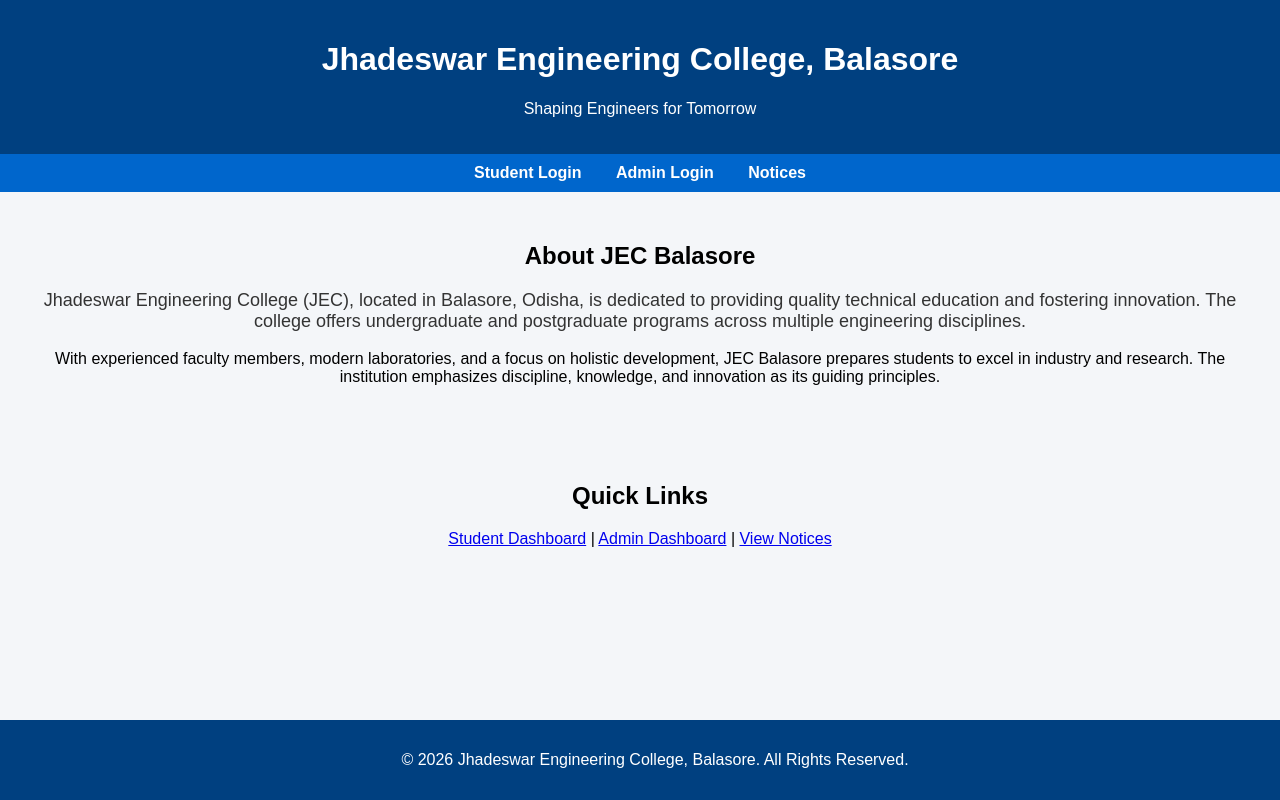
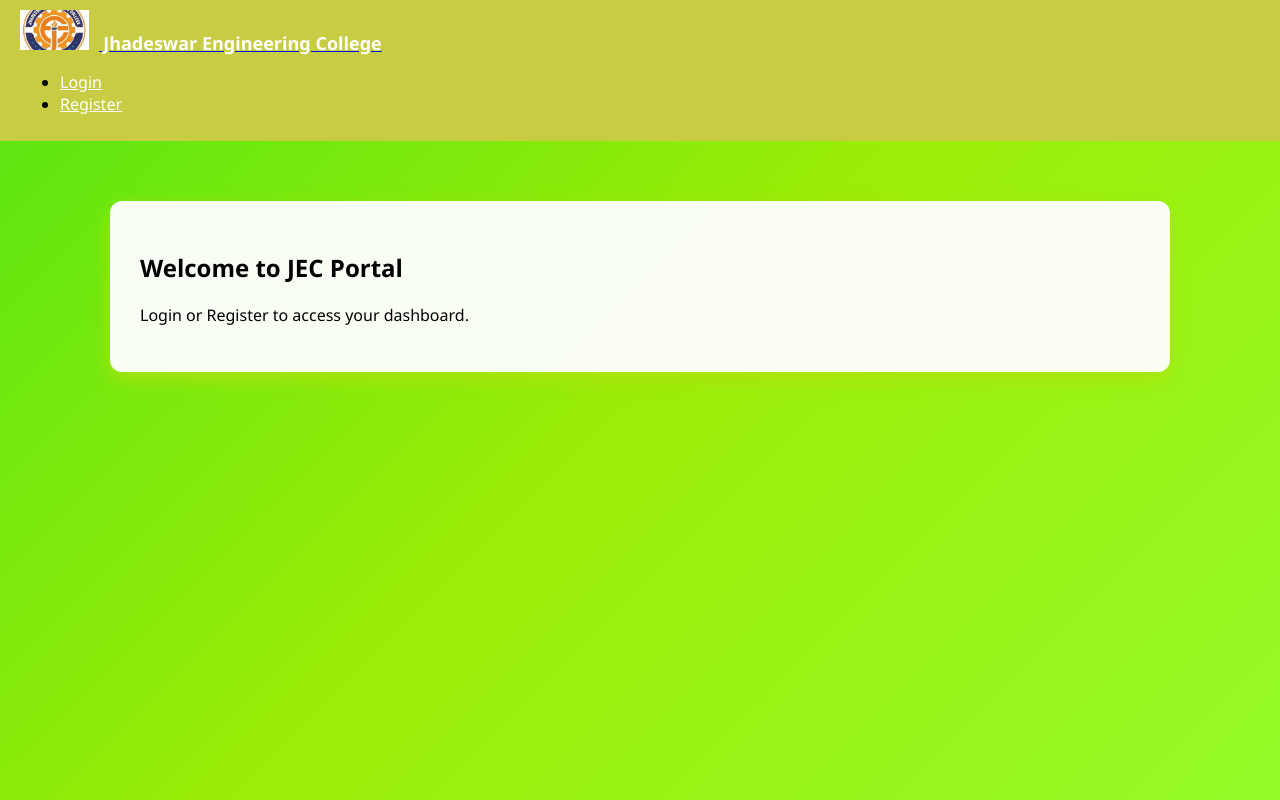
Before and after one commit to Rudranarayan747/jec-flask-app, a Flask app: page / in a window 1280 px wide. Run offline with Flask 3, Linux system fonts and the light colour scheme.

Commit message:
Revamp index.html for JEC Portal
Updated the index.html to reflect the new JEC Portal branding and navigation structure.

```diff
--- a/templates/index.html
+++ b/templates/index.html
@@ -1,85 +1,24 @@
 <!DOCTYPE html>
 <html>
 <head>
-    <title>Jhadeswar Engineering College, Balasore</title>
-    <style>
-        body {
-            font-family: Arial, sans-serif;
-            background: #f4f6f9;
-            margin: 0;
-            padding: 0;
-        }
-        header {
-            background: #004080;
-            color: white;
-            padding: 20px;
-            text-align: center;
-        }
-        nav {
-            background: #0066cc;
-            padding: 10px;
-            text-align: center;
-        }
-        nav a {
-            color: white;
-            margin: 0 15px;
-            text-decoration: none;
-            font-weight: bold;
-        }
-        section {
-            padding: 30px;
-            text-align: center;
-        }
-        footer {
-            background: #004080;
-            color: white;
-            text-align: center;
-            padding: 15px;
-            position: fixed;
-            bottom: 0;
-            width: 100%;
-        }
-        .highlight {
-            font-size: 18px;
-            color: #333;
-        }
-    </style>
+    <title>JEC Portal</title>
+    <link rel="stylesheet" href="{{ url_for('static', filename='style.css') }}">
 </head>
 <body>
-    <header>
-        <h1>Jhadeswar Engineering College, Balasore</h1>
-        <p>Shaping Engineers for Tomorrow</p>
-    </header>
-
-    <nav>
-        <a href="{{ url_for('student_dashboard') }}">Student Login</a>
-        <a href="{{ url_for('admin_dashboard') }}">Admin Login</a>
-        <a href="{{ url_for('add_notice') }}">Notices</a>
+    <nav class="navbar">
+        <a class="navbar-brand d-flex align-items-center" href="/">
+            <img src="{{ url_for('static', filename='jec_logo.png') }}" alt="JEC Logo">
+            <span>Jhadeswar Engineering College</span>
+        </a>
+        <ul class="navbar-nav ms-auto">
+            <li><a class="nav-link" href="/login">Login</a></li>
+            <li><a class="nav-link" href="/register">Register</a></li>
+        </ul>
     </nav>
 
-    <section>
-        <h2>About JEC Balasore</h2>
-        <p class="highlight">
-            Jhadeswar Engineering College (JEC), located in Balasore, Odisha, is dedicated to providing quality technical education and fostering innovation.
-            The college offers undergraduate and postgraduate programs across multiple engineering disciplines.
-        </p>
-        <p>
-            With experienced faculty members, modern laboratories, and a focus on holistic development, JEC Balasore prepares students to excel in industry and research.
-            The institution emphasizes discipline, knowledge, and innovation as its guiding principles.
-        </p>
-    </section>
-
-    <section>
-        <h2>Quick Links</h2>
-        <p>
-            <a href="{{ url_for('student_dashboard') }}">Student Dashboard</a> |
-            <a href="{{ url_for('admin_dashboard') }}">Admin Dashboard</a> |
-            <a href="{{ url_for('add_notice') }}">View Notices</a>
-        </p>
-    </section>
-
-    <footer>
-        <p>&copy; 2026 Jhadeswar Engineering College, Balasore. All Rights Reserved.</p>
-    </footer>
+    <div class="page-container text-center">
+        <h2>Welcome to JEC Portal</h2>
+        <p>Login or Register to access your dashboard.</p>
+    </div>
 </body>
 </html>
```
